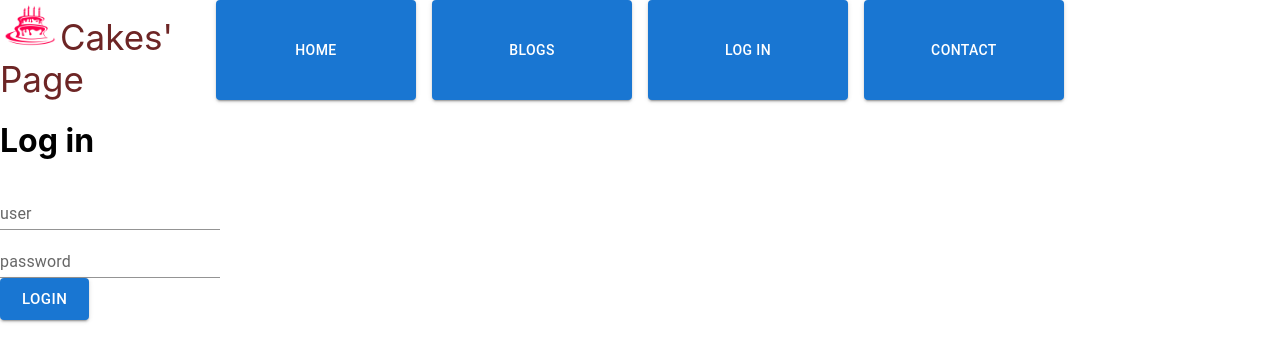
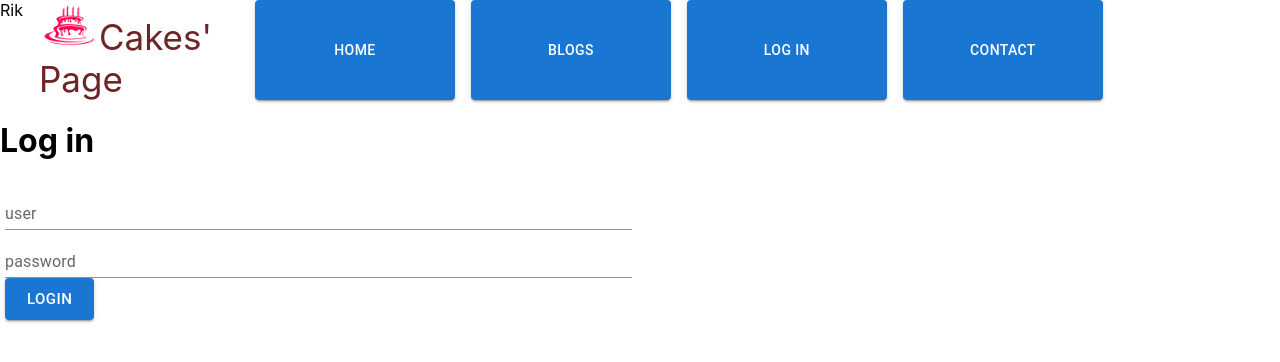
Before and after one commit to ingRicardo/cakespage, a React (Create React App) app: page /login in a window 1280 px wide. Shown: the top 362 px of the page. Built offline with nearby package versions, Linux system fonts and the light colour scheme.

Commit message:
login page

```diff
--- a/src/App.js
+++ b/src/App.js
@@ -1,7 +1,9 @@
 import './App.css';
+import * as React from 'react';
 
+import { createContext } from 'react';
 
-import { BrowserRouter, Routes, Route } from "react-router-dom";
+import { BrowserRouter, Routes, Route} from "react-router-dom";
 import Layout from "./pages/Layout";
 import Home from "./pages/Home";
 import Blogs from "./pages/Blogs";
@@ -9,9 +11,13 @@ import Contact from "./pages/Contact";
 import  Login  from "./pages/Login";
 import NoPage from "./pages/NoPage";
 
+export const AppContext = createContext();
 
 function App() {
+  const [globalUserState, setGlobalUserState] =  React.useState({ user: "Rik" });
+
   return (
+    <AppContext.Provider value={{ globalUserState, setGlobalUserState }}>
     <BrowserRouter>
       <Routes>
         <Route path="/" element={<Layout />}>
@@ -23,6 +29,7 @@ function App() {
         </Route>
       </Routes>
     </BrowserRouter>
+    </AppContext.Provider>
   );
 }
 
--- a/src/css/Home.css
+++ b/src/css/Home.css
@@ -10,6 +10,14 @@
  /*   flex-direction: column; */
 }
 
+.containerTotal {
+
+     display: flex;
+     align-items: right;
+     justify-content: center;
+  /*   flex-direction: column; */
+ }
+
 .textstyle {
  font-size: 1.2rem;
  font-weight: 500;
--- /dev/null
+++ b/src/css/Login.css
@@ -0,0 +1,4 @@
+.mainlog{
+
+    padding-left: 5px;
+}
--- /dev/null
+++ b/src/data/users.json
@@ -0,0 +1,23 @@
+[
+    {
+      "id": 1,
+      "name": "Ricardo",
+      "username": "riky",
+      "password": "riky",
+      "email": "ra_mo116@hotmail.com"
+    },
+    {
+        "id": 2,
+        "name": "Alfredo",
+        "username": "alf",
+        "password": "alf",
+        "email": "ramo2884@gmail.com"
+    },
+    {
+        "id": 3,
+        "name": "Vigo",
+        "username": "safi64",
+        "password": "safi64",
+        "email": "safiro@outlook.com"
+      }
+]
--- a/src/pages/Blogs.jsx
+++ b/src/pages/Blogs.jsx
@@ -6,6 +6,14 @@ import Box from '@mui/material/Box';
 import Button from '@mui/material/Button';
 import TextField from '@mui/material/TextField';
 import '../css/Blog.css'
+
+import List from '@mui/material/List';
+import ListItem from '@mui/material/ListItem';
+import ListItemButton from '@mui/material/ListItemButton';
+import ListItemIcon from '@mui/material/ListItemIcon';
+import ListItemText from '@mui/material/ListItemText';
+import StarIcon from '@mui/icons-material/Star';
+
 
 const Blogs = () => {
 
@@ -65,20 +73,48 @@ const Blogs = () => {
 
     }
 
+/*
+    <ul>
+        {
+          articles.map(r =>
+          <li>  {r.id + " " + r.content} </li>
+          )
+        }
+        </ul>
 
+*/
     return <>
     <h1>Blog Articles</h1>
 
     <Box sx={{ flexGrow: 1 }}  >
       <Grid container spacing={2} >
         <Grid size={{ xs: 12, md: 2 }}>
-        <ul>
-        {
+
+
+        <List
+          sx={{ width: '100%', maxWidth: 360, bgcolor: 'background.paper' }}
+          aria-label="articles"
+        >
+              {
           articles.map(r =>
-          <li>  {r.id + " " + r.content} </li>
+
+            <ListItem disablePadding>
+            <ListItemButton>
+              <ListItemIcon>
+                <StarIcon />
+              </ListItemIcon>
+              <ListItemText primary={r.content} />
+            </ListItemButton>
+          </ListItem>
+
+
           )
         }
-        </ul>
+
+
+
+        </List>
+
         </Grid>
         <Grid size={{ xs: 12, md: 10 }}>
         <Box className='maincl'>
--- a/src/pages/Home.jsx
+++ b/src/pages/Home.jsx
@@ -250,7 +250,12 @@ const Home = () => {
               </Typography>
               </div>
 
-              <List sx={{ width: '100%', maxWidth: 360, bgcolor: 'background.paper' }}>
+              <List sx={{ width: '100%',   bgcolor: 'background.paper' }}>
+                {emailAddress ? (<>
+                  <Typography>
+                    <b>Your E-MAIL:</b> <span> {emailAddress}</span>
+                  </Typography></>) : ''}
+
                 {list.map((item) => (
                       <>
                       <ListItem alignItems="flex-start" key={item.id}>
@@ -283,14 +288,12 @@ const Home = () => {
                 ))}
 
               </List>
-              <div className='containerTitle'>
-                    <Typography>
-                      <b>TOTAL:</b> <span>$ {total}</span>  <span>pesos</span>
-                    </Typography>
-                    <Typography>
-                      <b>E-MAIL:</b> <span> {emailAddress}</span>
-                    </Typography>
-                </div>
+              <div className='containerTotal'>
+                  <Typography>
+                    <b>TOTAL:</b> <span>$ {total}</span>  <span>pesos</span>
+                  </Typography>
+
+              </div>
               </> )
             : (<Typography>
                 <b className='textstyle'>Select Cake's Ingredients from the menu</b>
--- a/src/pages/Layout.jsx
+++ b/src/pages/Layout.jsx
@@ -4,15 +4,20 @@ import Grid from '@mui/material/Grid2';
 import '../css/Layout.css';
 import logo from '../cake_logo_int.png';
 import Button from '@mui/material/Button';
+import {  useContext } from 'react';
+import {AppContext} from '../App.js'
 
  // <Link to="/">Home</Link>
 const Layout = () => {
+    const { globalUserState } = useContext(AppContext);
 
   return (
     <>
 
     <Box sx={{ flexGrow: 1 }}>
       <Grid container spacing={2}>
+      <span>{globalUserState.user ? (<span>   {globalUserState.user} </span>): ''}</span>
+
         <Grid size={{ xs: 12, md: 2 }}>
 
 
--- a/src/pages/Login.jsx
+++ b/src/pages/Login.jsx
@@ -7,26 +7,70 @@ import Box from '@mui/material/Box';
 import Button from '@mui/material/Button';
 import TextField from '@mui/material/TextField';
 
+import '../css/Login.css'
+import users from '../data/users.json';
+import { useContext } from 'react';
+import {AppContext} from '../App.js'
+const Login = () => {
+
+  const { setGlobalUserState } = useContext(AppContext);
+
+  const [userValue, setUserValue] = React.useState('');
+  const handleUserChange = (event) => {
+    setUserValue(event.target.value);
+
+  };
+  const [pwdValue, setPwdValue] = React.useState('');
+  const handlePwdChange = (event) => {
+    setPwdValue(event.target.value);
+
+  };
 
 
-const Login = () => {
+  const loginfunc = () => {
+    if(userValue!=='' && pwdValue !==''){
+
+
+
+      users.filter(user  =>{
+        if (user.username ===  userValue && user.password === pwdValue){
+          setGlobalUserState({ user: userValue });
+          alert("Welcome : "+ user.username  );
+          setUserValue('');
+          setPwdValue('');
+        }
+
+        return userValue;
+
+      });
+
+
+
+    }
+  }
+
     return <>
     <h1>Log in</h1>
     <Box sx={{ flexGrow: 1 }}  >
       <Grid container spacing={2} >
-        <Grid size={{ xs: 12, md: 12 }}>
+
+        <Grid size={{ xs: 12, md: 6 }}>
+          <Box sx={{   minWidth: 250 }} className="mainlog">
             <div>
-                <TextField id="standard-basic" label="user " variant="standard"   />
+                <TextField id="standard-basic" label="user " fullWidth variant="standard"  value={userValue} onChange={handleUserChange} />
             </div>
             <div>
-            <TextField id="standard-pwd" label="password " variant="standard"   />
+            <TextField id="standard-pwd" label="password " fullWidth type='password' variant="standard" value={pwdValue} onChange={handlePwdChange}  />
             </div>
-            <Button variant="contained"   size="large">
+            <Button variant="contained"  onClick={loginfunc}  size="large">
                 Login
             </Button>
 
+          </Box>
         </Grid>
+
       </Grid>
+
     </Box>
 
     </>;
```
Also changed, not shown: src/jsons/users.json (deleted).
